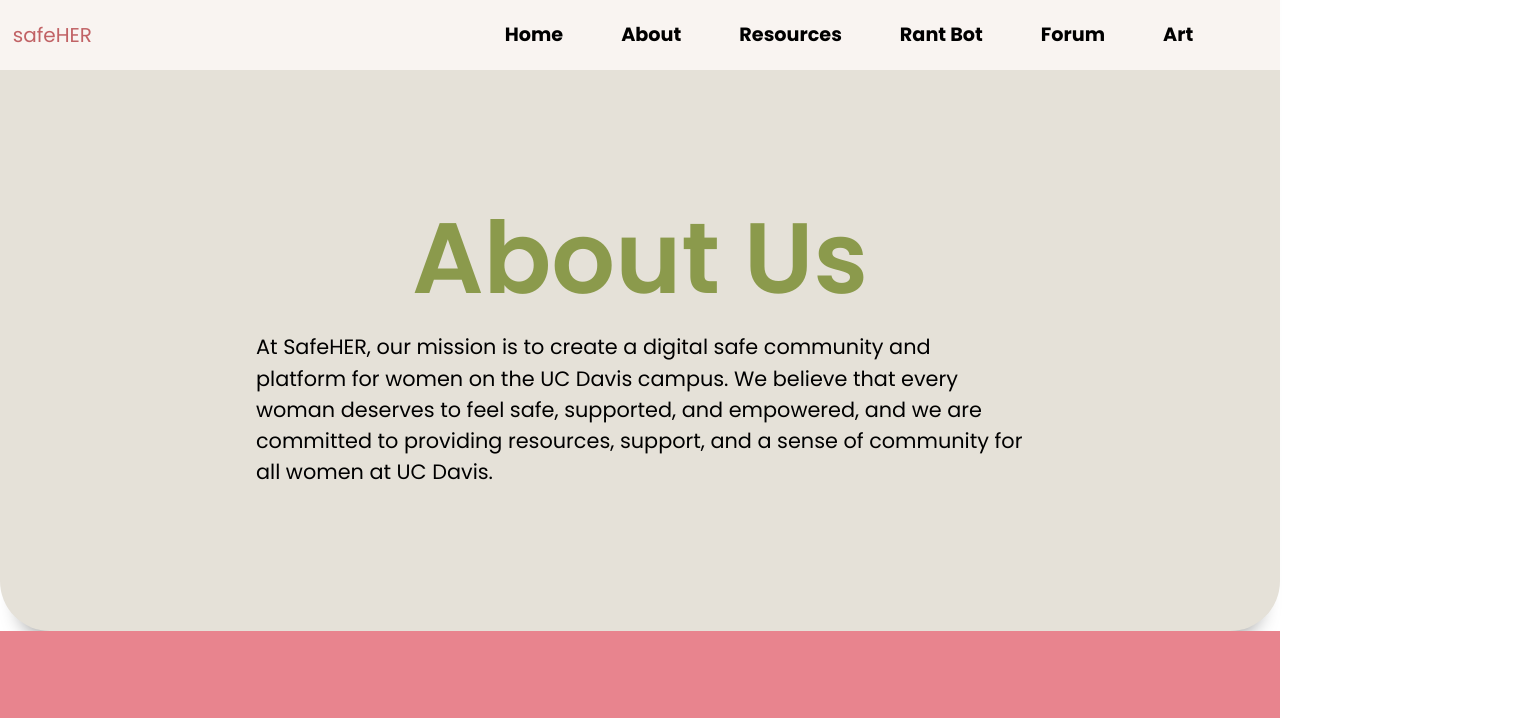
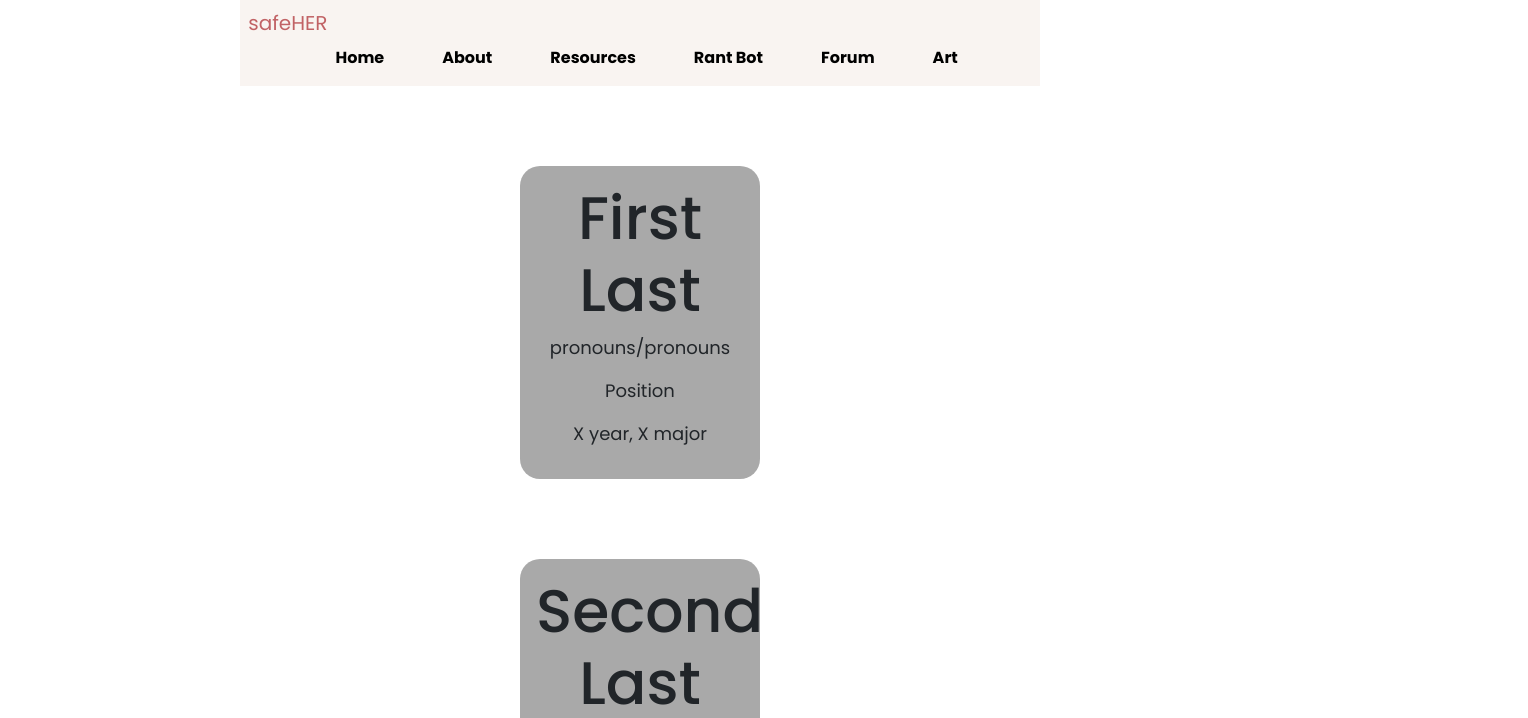
Before and after one commit to ArchitaSarin/safe-her1, a React (Create React App) app in the folder my-app/: page /team in a window 1280 px wide. Shown: the top 718 px of the page, 1528 px wide, since content can reach past the window. Built offline with nearby package versions, Linux system fonts and the light colour scheme.

Commit message:
Create card component for teams page

```diff
--- a/my-app/src/Components/individual components/member.js
+++ b/my-app/src/Components/individual components/member.js
@@ -1,28 +1,30 @@
 import React from 'react';
 import '../../Styles/team.css';
-import Headshot from '../../Images/placeholder.jpg';
+/* import Headshot from '../../Images/placeholder.jpg'; */
 
-export const Card = () => {
+export const Card = ({ name, pronouns, position, major, year }) => {
     return (
-        <div className="child">
+        <div className="member-container">
+            <div>
 
-            <div className="childtop">
-                <img src={Headshot} alt="placeholder"/>
+                {/* <div className="childtop">
+                    <img src={Headshot} alt="placeholder"/>
+                </div> */}
+
+                <div className="child">
+                    <h2>{name}</h2>
+                    <p> {pronouns} </p>
+                    <p> {position} </p>
+                    <p>{year}, {major}</p>
+                </div>
+
             </div>
-
-            <div className="childbottom">
-                <h2>First Last</h2>
-                <p>Position</p>
-                <p>Major, Year</p>
-                <p>LinkedIn</p>
-            </div>
-
         </div>
 
     )
 }
 
-export const Archita = () => {
+/* export const Archita = () => {
     return (
         <div className="child">
 
@@ -80,4 +82,4 @@
         </div>
 
     )
-}
+} */
--- a/my-app/src/Components/team.js
+++ b/my-app/src/Components/team.js
@@ -2,43 +2,61 @@
 import '../App.css';
 import '../Styles/team.css';
 import {Card} from "./individual components/member";
-import {Archita} from "./individual components/member";
+/* import {Archita} from "./individual components/member";
 import {Giang} from "./individual components/member";
-import {Grisha} from "./individual components/member";
+import {Grisha} from "./individual components/member"; */
+
+const boardMembers = [
+    { name: 'First Last', pronouns: 'pronouns/pronouns', position: 'Position', major: 'X major', year: 'X year' },
+    { name: 'Second Last', pronouns: 'pronouns/pronouns', position: 'Position', major: 'X major', year: 'X year' },
+    { name: 'Third Last', pronouns: 'pronouns/pronouns', position: 'Position', major: 'X major', year: 'X year' },
+    { name: 'Fourth Last', pronouns: 'pronouns/pronouns', position: 'Position', major: 'X major', year: 'X year' },
+    { name: 'Fifth Last', pronouns: 'pronouns/pronouns', position: 'Position', major: 'X major', year: 'X year' },
+    { name: 'Sixth Last', pronouns: 'pronouns/pronouns', position: 'Position', major: 'X major', year: 'X year' },
+    {
+        name: 'Seventh Last',
+        pronouns: 'pronouns/pronouns',
+        position: 'Position',
+        major: 'x major',
+        year: 'x year',
+    }
+    // Add more board members as needed
+]
+
 export const Team = () => {
     return (
         <div>
-            <div className="about-us-team">
-                <h1> About Us </h1>
-                <p>
-                At SafeHER, our mission is to create a digital safe community and platform for women on the UC Davis campus. We believe that every woman deserves to feel safe, supported, and empowered, and we are committed to providing resources, support, and a sense of community for all women at UC Davis.
-                </p>
+            {/* <div className="about-us-team">
+                <h1> Meet Your Team </h1>
+                <h3>
+                    The individuals behind safeHER.
+                </h3>
             </div>
             <div className="intro">
-                <h1> Meet Us </h1>
+                <h1> Project Managers </h1>
                 <p>UC Davis students wanting to make a change.</p>
+                 */}
 
-                <div>
-                    <Card/>
-                    <Archita/>
+                    {/* <Archita/>
                     <Giang/>
                     <Grisha/>
 
                     <Card/>
                     <Card/>
                     <Card/>
-                    <Card/>
+                    <Card/> */}
+                <div className="member-container">
+                    {boardMembers.map((member, index) => (
+                        <Card
+                            key={index}
+                            name={member.name}
+                            pronouns={member.pronouns}
+                            position={member.position}
+                            major={member.major}
+                            year={member.year}
+                        />
+                    ))}
                 </div>
             </div>
-
-            <div className="team_impact">
-                <h1> Our Values </h1>
-                <div className="pillars-parent">
-                    <div className="pillars-child">Compassion</div>
-                    <div className="pillars-child">Inclusivity</div>
-                    <div className="pillars-child">Empowerment</div>
-                </div>
-            </div>
-        </div>
     )
 }
--- a/my-app/src/Styles/team.css
+++ b/my-app/src/Styles/team.css
@@ -1,22 +1,44 @@
-div {
-    font-family: "Didact Gothic", sans-serif;
-    font-weight: 400;
-    font-style: normal;
-    font-size: 1.2rem;
-}
+@import url('https://fonts.googleapis.com/css2?family=Didact+Gothic&family=Inter:wght@100..900&family=Poppins:ital,wght@0,100;0,200;0,300;0,400;0,500;0,600;0,700;0,800;0,900;1,100;1,200;1,300;1,400;1,500;1,600;1,700;1,800;1,900&display=swap');
 
 .about-us-team {
     background-color: #e5e1d8;
-    padding-top: 25%;
-    padding-bottom: 10%;
-    padding-left: 20%;
-    padding-right: 20%;
-    margin-top: -15%;
-    border-radius: 50px;
-    text-align: left;
-    color: black;
+    padding: 10%;
+    text-align: center;
+    color: #8B9A4C;
     box-shadow: 0 25px 20px -20px rgba(0, 0, 0, 0.4);
 }
+
+.about-us-team h1 {
+    font-family: "Poppins", sans-serif;
+    font-size: 54px;
+}
+
+.about-us-team h2 {
+    font-family: "Poppins", sans-serif;
+    font-size: 24px;
+}
+
+/* individual card components */
+
+.member-container {
+    text-align: center;
+    padding-top: 5%;
+    padding-bottom: 5%;
+}
+
+.child {
+    display: inline-block;
+    width: 30%;
+    padding: 2%;
+    border-radius: 20px;
+    font-size: 18px;
+    text-align: center;
+    background-color: darkgrey;
+}
+
+
+
+/*
 
 .about-us-team p {
     font-size: 1.3rem;
@@ -117,4 +139,4 @@
     transition: all 100ms ease-in;
     transform: scale(1.1);
     background-color: #C16265;
-}
+} */
```
